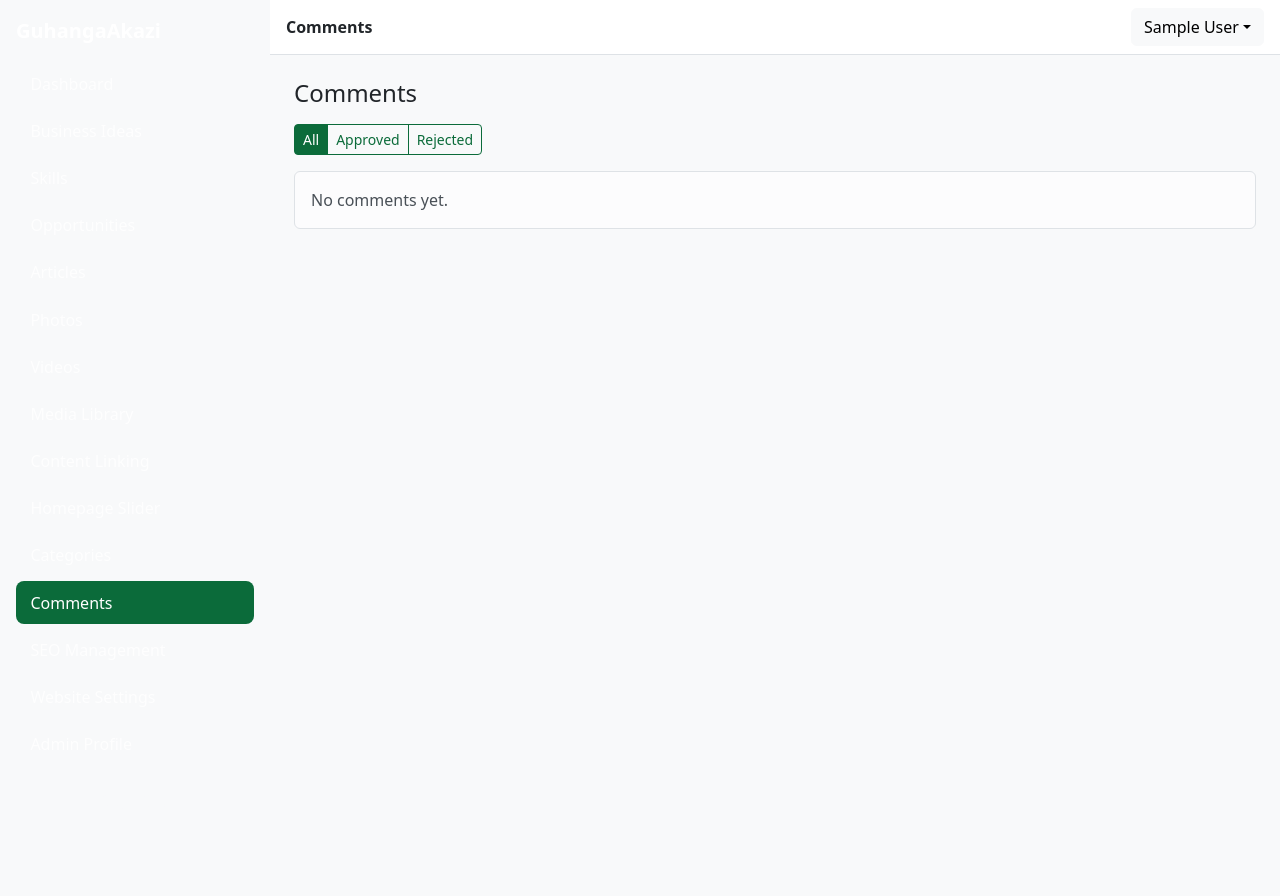
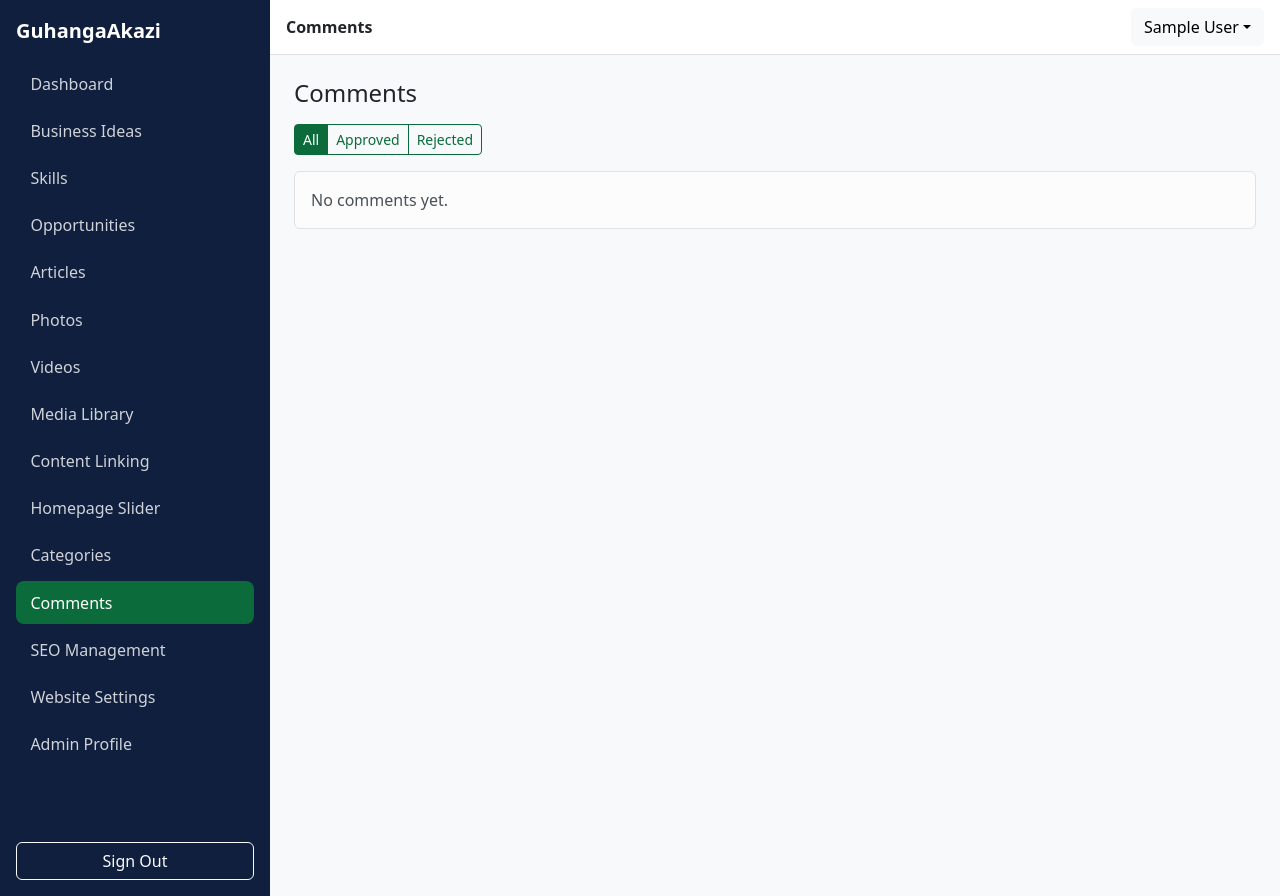
Before and after one commit to kigali2/Guhangaakazi, a Laravel app: page /admin/comments in a window 1280 px wide. Run offline with Laravel 12, Linux system fonts and the light colour scheme; the visitor is signed in with stand-in values (Sample User, id 1); data that the repository does not hold is empty; style sheets or scripts are compiled from the project's sources; parts of the project's set-up code (start-up, migrations or seed data) failed here and were passed over; some libraries are stand-ins or nearby versions.

Commit message:
Fix admin sidebar on laptop screens

```diff
--- a/resources/scss/app.scss
+++ b/resources/scss/app.scss
@@ -96,3 +96,23 @@ $warning: #e8a317;
 .media-pick input { position: absolute; opacity: 0; pointer-events: none; }
 .media-pick .mp-thumb { display: flex; align-items: center; justify-content: center; width: 100%; height: 90px; object-fit: cover; font-weight: 600; color: #6c757d; }
 .search-overlay, .hero-overlay, .hero-text, .hero .carousel, .hero .carousel-inner, .hero .carousel-item, .embed-open img, .play-badge { top: 0; right: 0; bottom: 0; left: 0; }
+
+@media (min-width: 992px) {
+    .admin-sidebar.offcanvas-lg {
+        position: sticky !important;
+        top: 0;
+        align-self: flex-start;
+        flex: 0 0 270px;
+        width: 270px !important;
+        height: 100vh !important;
+        display: flex;
+        flex-direction: column;
+        overflow-y: auto;
+        background-color: #0f1f3d !important;
+        visibility: visible !important;
+    }
+    .admin-sidebar.offcanvas-lg .offcanvas-body {
+        flex-grow: 1;
+        overflow-y: visible;
+    }
+}
```
